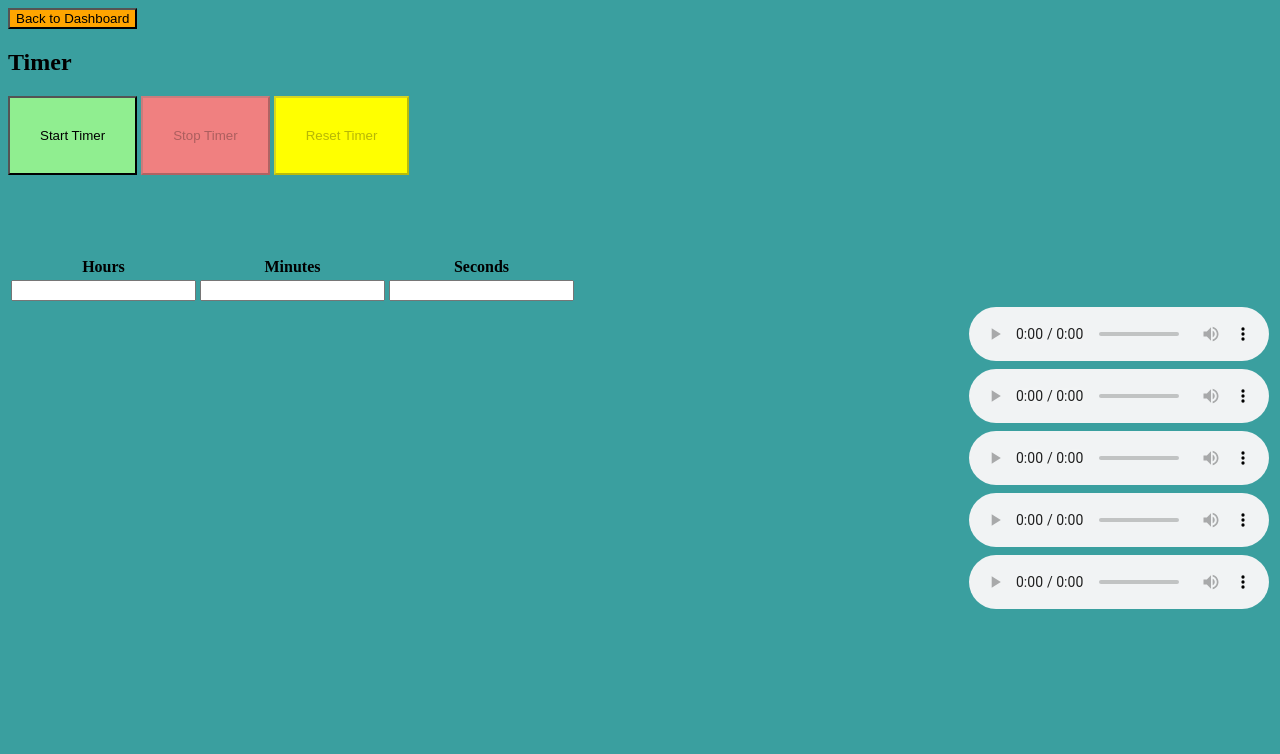
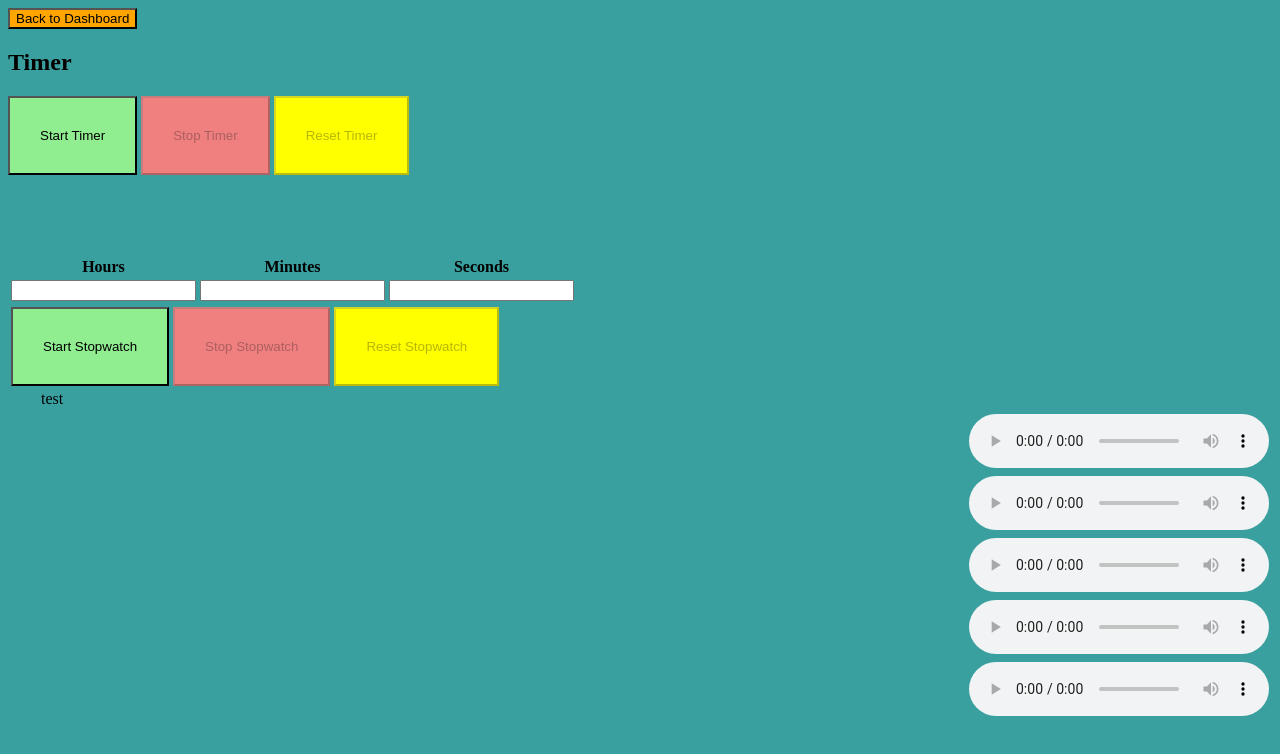
Before and after one commit to VishE-Fishy/ArshVishAdi-E-Project, a plain HTML site: page Study Page/study.html in a window 1280 px wide. Drawn offline with Linux system fonts and the light colour scheme.

Commit message:
Update study.html

```diff
--- a/Study Page/study.html
+++ b/Study Page/study.html
@@ -42,6 +42,21 @@
     #music{
         margin-left: auto;
     }
+    #start_stopwatch{
+        background-color:lightgreen;
+        padding: 30px;
+    }
+    #stop_stopwatch{
+        background-color:lightcoral;
+        padding: 30px;
+    }
+    #reset_stopwatch{
+        background-color:yellow;
+        padding: 30px;
+    }
+    #stopwatch{
+        padding: 30px;
+    }
 </style>
 <body>
     <button id="dashboardButton" onclick="dashboard()">Back to Dashboard</button>
@@ -68,6 +83,18 @@
         </tr>
     </table>
 
+    <table>
+        <tr>
+            <td><button id="start_stopwatch" onclick="stopwatch(0)">Start Stopwatch</button></td>
+            <td><button id="stop_stopwatch" onclick="stopwatch(1)" disabled>Stop Stopwatch</button></td>
+            <td><button id="reset_stopwatch" onclick="stopwatch(2)" disabled>Reset Stopwatch</button></td>
+        </tr>
+        <tr>
+            <td>
+                <label id="stopwatch">test</label>
+            </td>
+        </tr>
+    </table>
 
     <table id="music">
     <tr>
```
